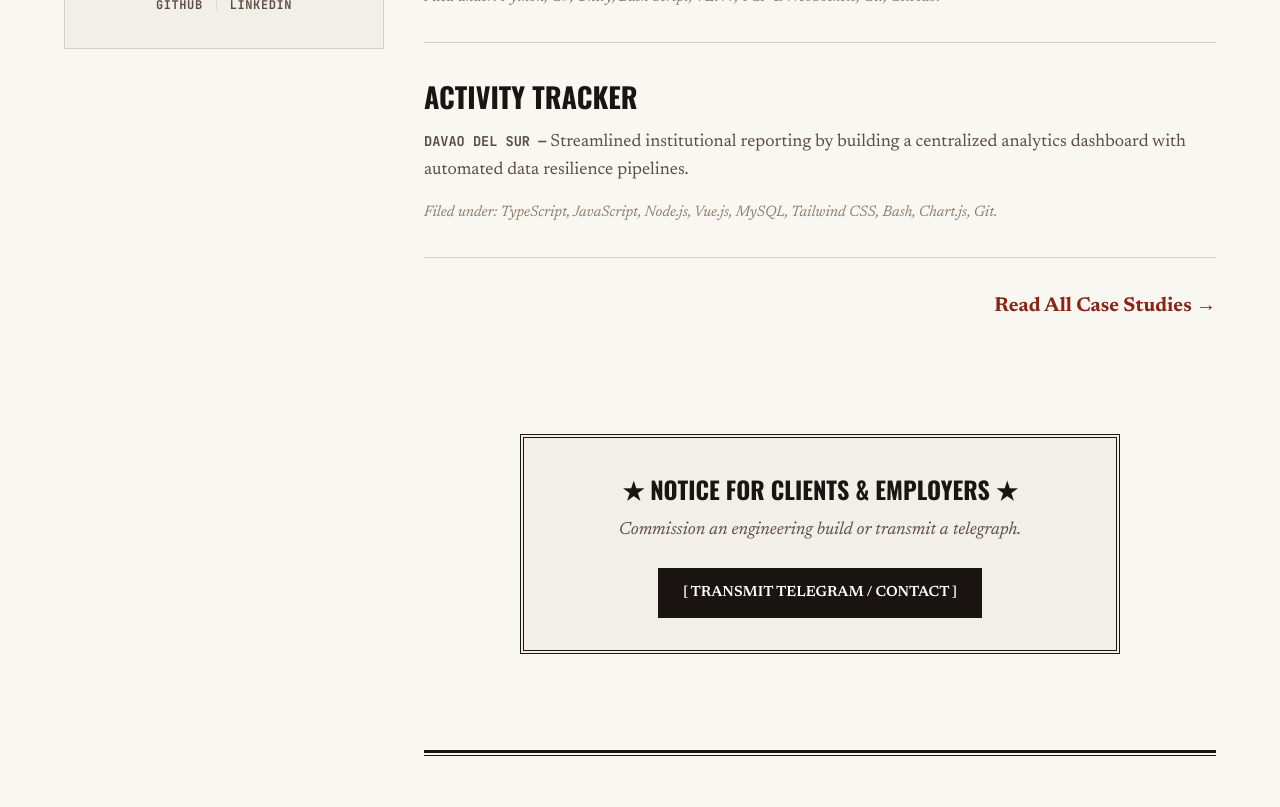
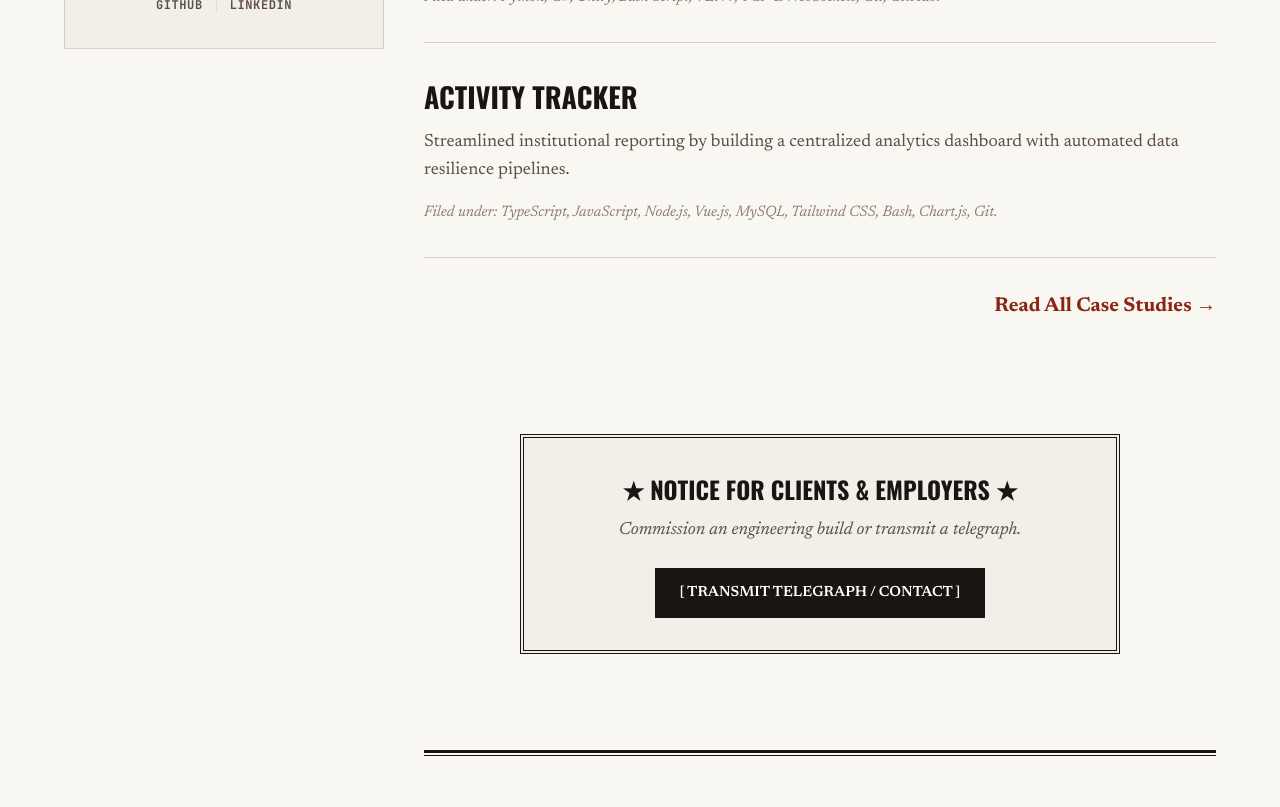
Before and after one commit to HairyBlue/portfolio, a Nuxt app: page / in a window 1280 px wide. Shown: the part 1300-2107 px from the top of the page. Built offline with nearby package versions, Linux system fonts and the light colour scheme; a web font is replaced by a local one.

Commit message:
fix(projects): remove redundant dateline prefix and standardize telegraph CTA

```diff
--- a/app/components/ProjectsSection.vue
+++ b/app/components/ProjectsSection.vue
@@ -17,7 +17,7 @@
         <h3 class="project-title font-headline">{{ project.title }}</h3>
 
         <p class="project-snippet font-body">
-          <span class="article-dateline">{{ project.location || 'DAVAO DEL SUR' }} —</span> {{ project.description }}
+          {{ project.description }}
         </p>
 
         <div class="project-tech">
@@ -187,12 +187,6 @@ onUnmounted(() => {
   margin: 1rem 0 2rem;
 }
 
-.article-dateline {
-  font-family: var(--font-mono);
-  font-weight: 700;
-  text-transform: uppercase;
-  font-size: 0.85rem;
-}
 
 .project-title {
   font-size: 1.75rem;
--- a/app/pages/index.vue
+++ b/app/pages/index.vue
@@ -4,10 +4,10 @@
 
     <!-- CTA after Projects -->
     <div class="cta-section">
-      <div class="telegram-box">
+      <div class="telegraph-box">
         <h3 class="font-headline">★ NOTICE FOR CLIENTS & EMPLOYERS ★</h3>
         <p class="font-body">Commission an engineering build or transmit a telegraph.</p>
-        <a :href="`mailto:nickimarty.pecision@gmail.com`" class="btn-primary">[ TRANSMIT TELEGRAM / CONTACT ]</a>
+        <a :href="`mailto:nickimarty.pecision@gmail.com`" class="btn-primary">[ TRANSMIT TELEGRAPH / CONTACT ]</a>
       </div>
     </div>
 
@@ -62,7 +62,7 @@ useHead({
   align-items: center;
 }
 
-.telegram-box {
+.telegraph-box {
   border: 4px double var(--border-strong);
   padding: 2rem;
   background: var(--bg-surface);
@@ -70,14 +70,14 @@ useHead({
   width: 100%;
 }
 
-.telegram-box h3 {
+.telegraph-box h3 {
   font-family: var(--font-headline);
   font-size: 1.5rem;
   color: var(--text-main);
   margin-bottom: 0.5rem;
 }
 
-.telegram-box p {
+.telegraph-box p {
   font-family: var(--font-body);
   font-size: 1.1rem;
   margin-bottom: 1.5rem;
```
Also changed, not shown: 1 other file (tests, documents, lock files or other folders).
